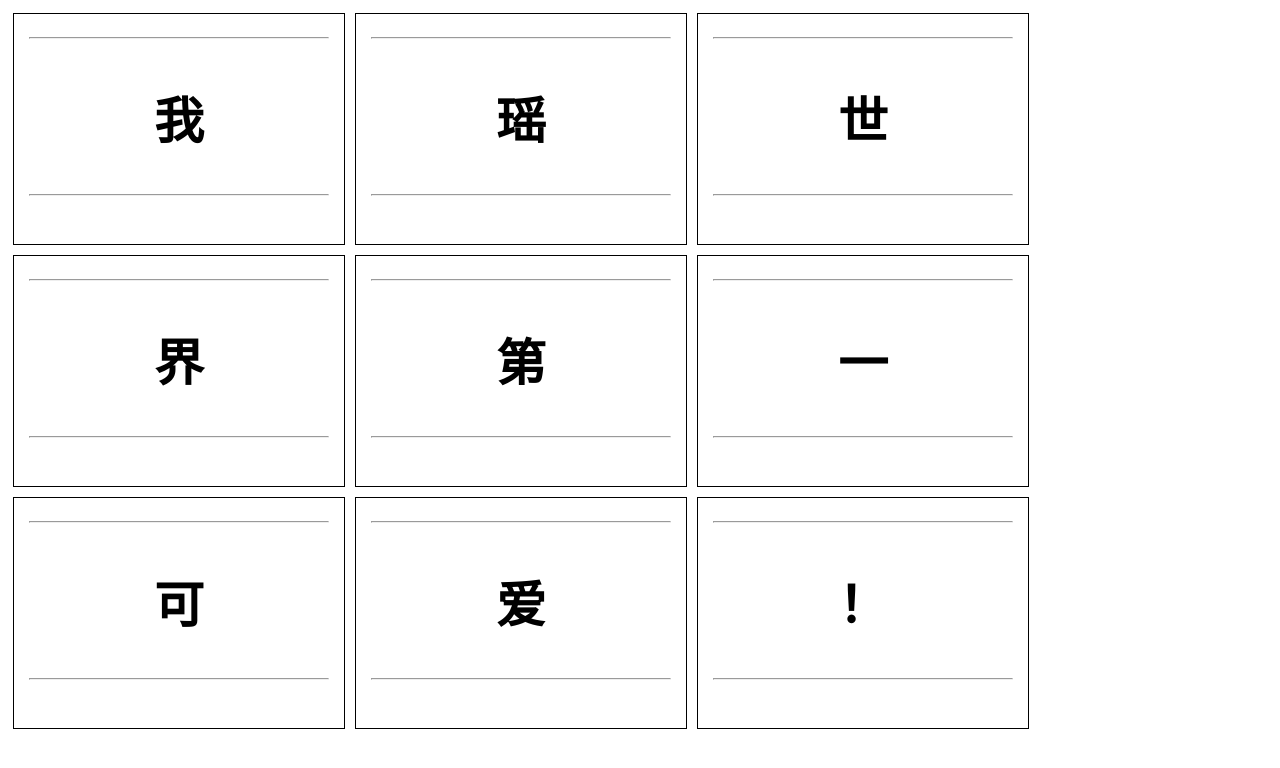
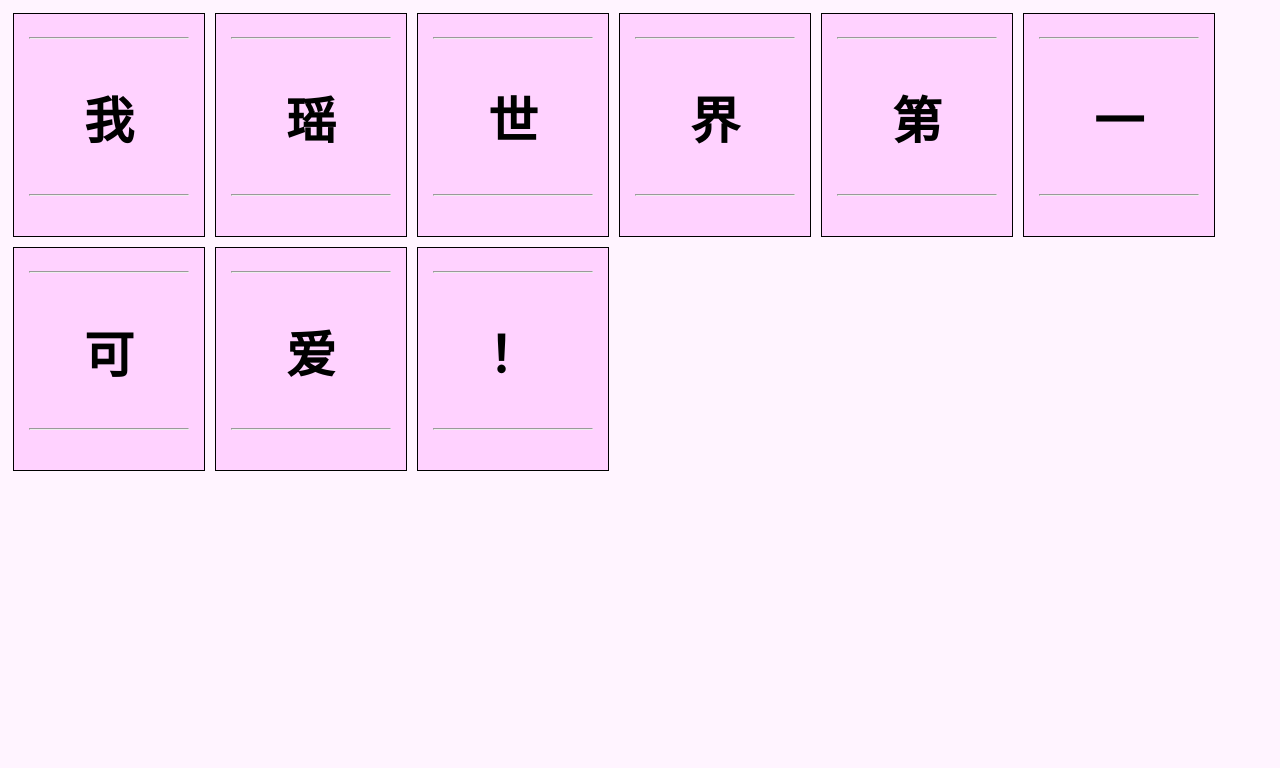
Before and after one commit to RedContritio/HTML_STUDY, a plain HTML site: page Hidden/bonus.html in a window 1280 px wide. Drawn offline with Linux system fonts and the light colour scheme.

Commit message:
Update bonus.html

```diff
--- a/Hidden/bonus.html
+++ b/Hidden/bonus.html
@@ -9,9 +9,10 @@
 		float:left;
 		margin:5px;
 		padding:15px;
-		width:300px;
-		height:200px;
+		width:10em;
+		height:12em;
 		border:1px solid black;
+		background-color:#FFD2FF;
 	}
 	h2
 	{
@@ -20,7 +21,7 @@
 	}
 	</style>
 </head>
-<body>
+<body style="background-color:#FFF4FF">
 <!--Bonus Here!-->
 	<div class="SmallBlock">
 		<hr/>
```
